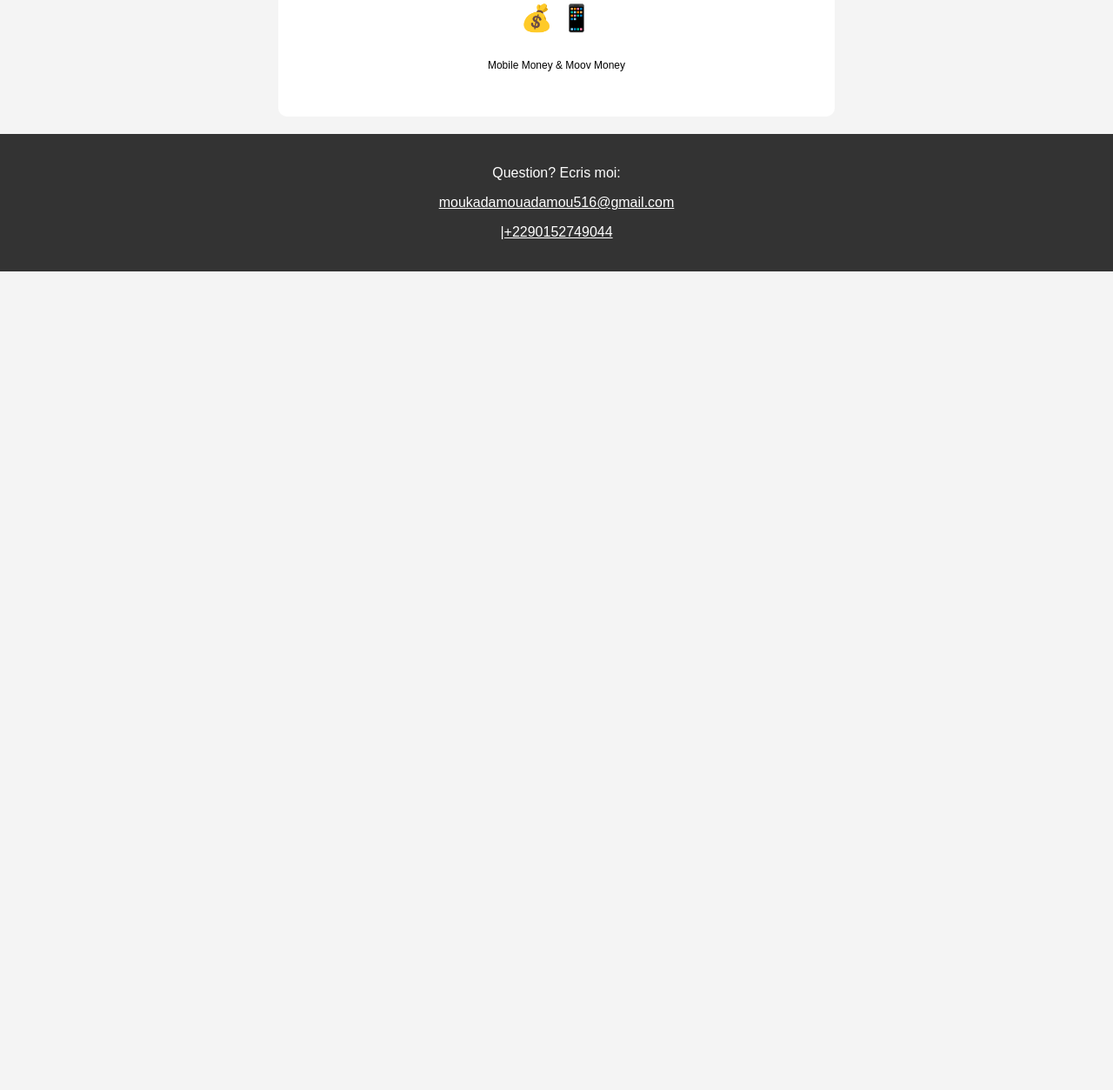
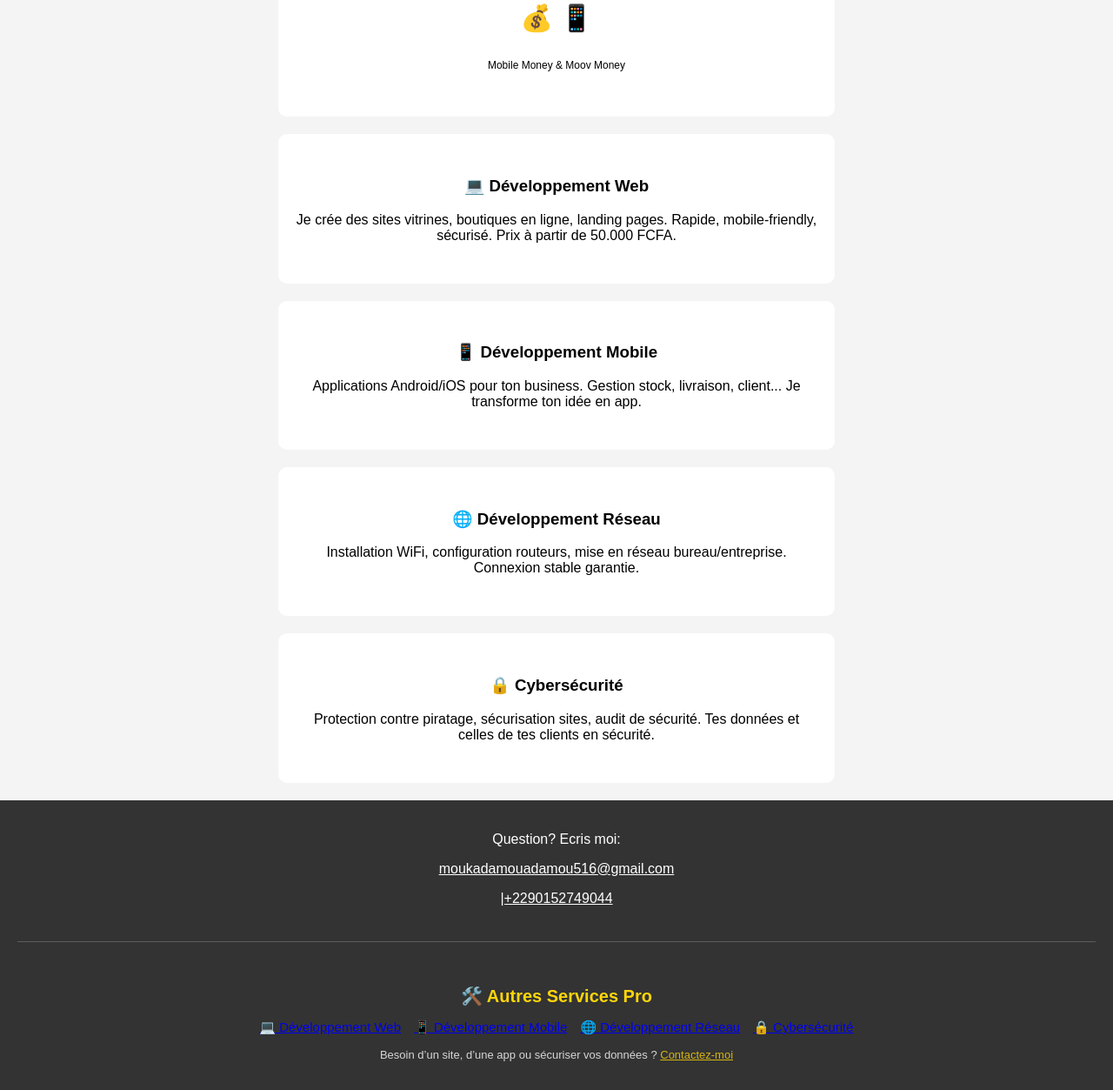
Before and after one commit to Moukadam-max/MoBudget-Market, a plain HTML site: page index.html in a window 1280 px wide. Shown: the part 1134-2387 px from the top of the page at 87% size. Before the commit the page ends 1446 px from the top, so only its background shows below. Drawn offline with Linux system fonts and the light colour scheme.

Commit message:
Ajout liens services + explication
Ajout liens services + explication

```diff
--- a/index.html
+++ b/index.html
@@ -64,10 +64,42 @@
 <p style="font-size:30px;">💰 📱</p>
 <p style="font-size:12px;">Mobile Money & Moov Money</p>
 </section>
+<!-- SECTIONS SERVICES -->
+<section id="web" style="padding: 30px 20px; background: white; margin: 20px auto; max-width: 600px; border-radius: 10px;">
+  <h3>💻 Développement Web</h3>
+  <p>Je crée des sites vitrines, boutiques en ligne, landing pages. Rapide, mobile-friendly, sécurisé. Prix à partir de 50.000 FCFA.</p>
+</section>
 
+<section id="mobile" style="padding: 30px 20px; background: white; margin: 20px auto; max-width: 600px; border-radius: 10px;">
+  <h3>📱 Développement Mobile</h3>
+  <p>Applications Android/iOS pour ton business. Gestion stock, livraison, client... Je transforme ton idée en app.</p>
+</section>
+
+<section id="reseau" style="padding: 30px 20px; background: white; margin: 20px auto; max-width: 600px; border-radius: 10px;">
+  <h3>🌐 Développement Réseau</h3>
+  <p>Installation WiFi, configuration routeurs, mise en réseau bureau/entreprise. Connexion stable garantie.</p>
+</section>
+
+<section id="cyber" style="padding: 30px 20px; background: white; margin: 20px auto; max-width: 600px; border-radius: 10px;">
+  <h3>🔒 Cybersécurité</h3>
+  <p>Protection contre piratage, sécurisation sites, audit de sécurité. Tes données et celles de tes clients en sécurité.</p>
+</section>
 <footer>
 <p>Question? Ecris moi:</p>
-<p><a href="mailto:moukadamouadamou516@gmail.com" style="color:white;">moukadamouadamou516@gmail.com<p>|+2290152749044</p></a></p> <!-- ICI J'AI AJOUTÉ > -->
+<p><a href="mailto:moukadamouadamou516@gmail.com" style="color:white;">moukadamouadamou516@gmail.com<p>|+2290152749044</p></a></p> <!-- ICI J'AI AJOUTÉ > --><div class="services-section" style="margin-top: 40px; padding-top: 30px; border-top: 1px solid rgba(255,255,255,0.2);">
+  <h3 style="color: #FFD60A; font-size: 20px; margin-bottom: 15px; text-align: center;">
+    🛠️ Autres Services Pro
+  </h3>
+  <div style="display: flex; flex-wrap: wrap; justify-content: center; gap: 15px; font-size: 15px;">
+    <a href="background: rgba(255,255,255,0.1); padding: 8px 15px; border-radius: 20px;">💻 Développement Web</a>
+    <a href="background: rgba(255,255,255,0.1); padding: 8px 15px; border-radius: 20px;">📱 Développement Mobile</a>
+    <a href="background: rgba(255,255,255,0.1); padding: 8px 15px; border-radius: 20px;">🌐 Développement Réseau</a>
+    <a href="background: rgba(255,255,255,0.1); padding: 8px 15px; border-radius: 20px;">🔒 Cybersécurité</a>
+  </div>
+  <p style="text-align: center; margin-top: 15px; font-size: 13px; opacity: 0.8;">
+    Besoin d’un site, d’une app ou sécuriser vos données ? <a href="#contact" style="color: #FFD60A; text-decoration: underline;">Contactez-moi</a>
+  </p>
+</div>
 </footer>
 </body>
 </html>
```
